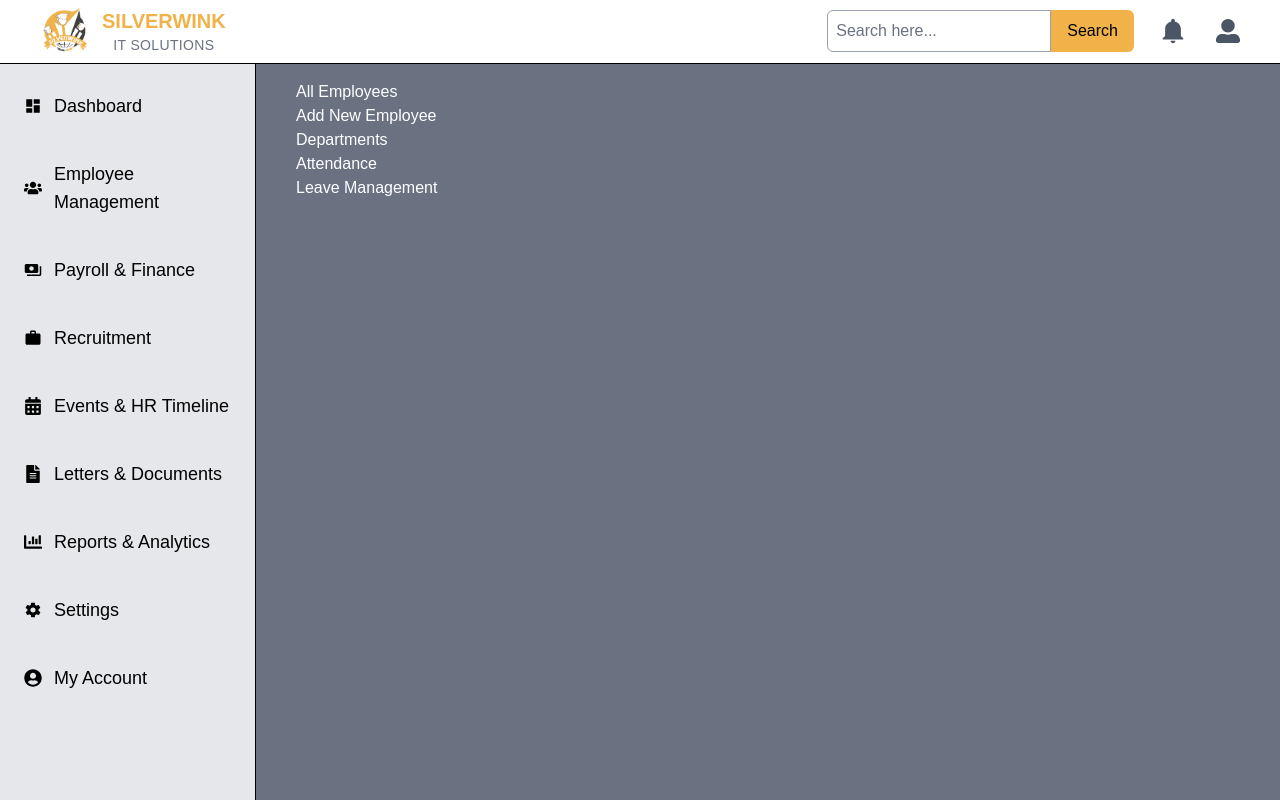
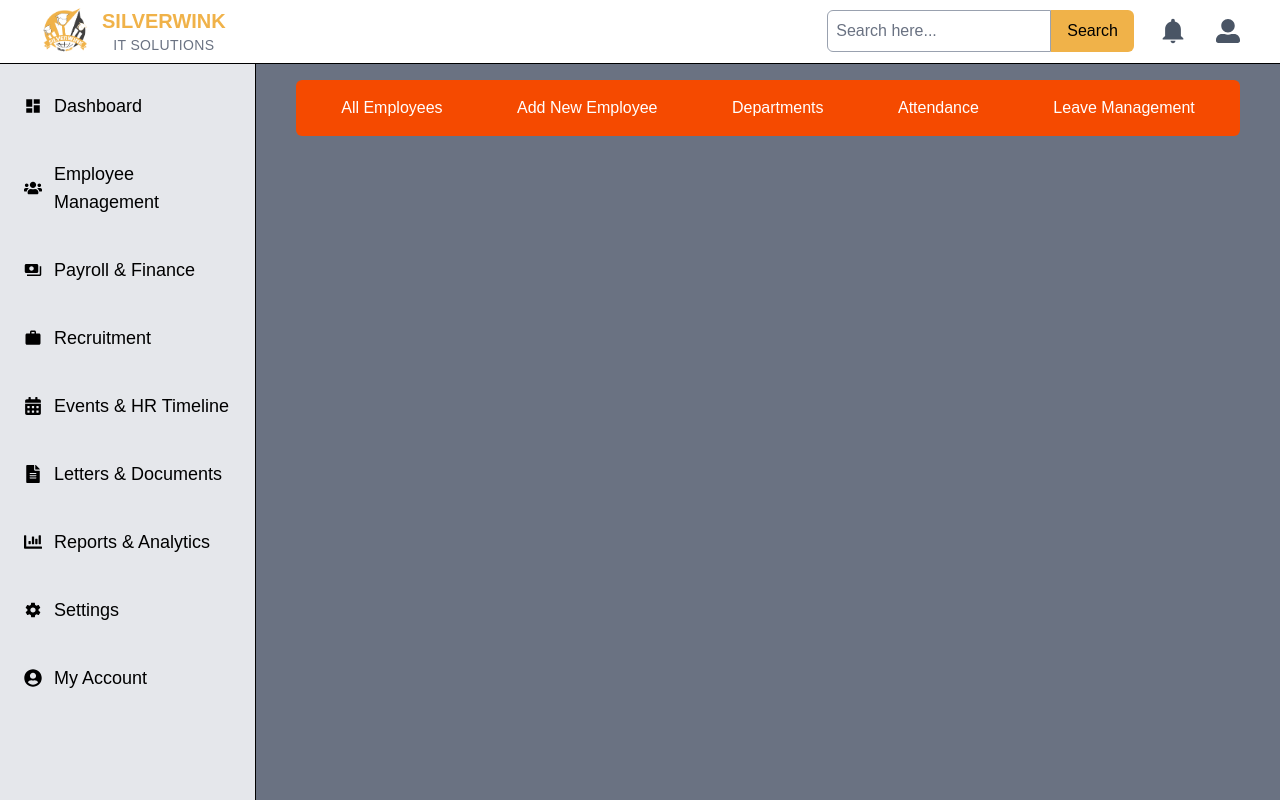
Before and after one commit to aashish-arya/Silverwink-IT-Solutions, a React (Vite) app in the folder frontend/: page /dashboard/employee in a window 1280 px wide. Built offline with nearby package versions, Linux system fonts and the light colour scheme.

Commit message:
fixed pages routing

```diff
--- a/frontend/src/App.jsx
+++ b/frontend/src/App.jsx
@@ -31,14 +31,13 @@ const App = () => {
           <Route path='/login' element={<Loginpage />} />
           <Route path='/dashboard' element={<Dashboard />} >
             <Route index element={<DashboardHero />} />
-            <Route path="main" element={<DashboardHero />} >
-              <Route path='all' element={<AllEmployees />} />
-              <Route path='add' element={<AddEmployee />} />
-              <Route path='department' element={<Department />} />
-              <Route path='attendance' element={<Attendance />} />
-              <Route path='leave' element={<Leave />} />
+            <Route path="employee" element={<EmployeeManagement />}>
+              <Route  path='all' element={<AllEmployees />} />
+              <Route path="add" element={<AddEmployee />} />
+              <Route path="department" element={<Department />} />
+              <Route path="attendance" element={<Attendance />} />
+              <Route path="leave" element={<Leave />} />
             </Route>
-            <Route path="employee" element={<EmployeeManagement />} />
             <Route path="payroll" element={<Payroll />} />
             <Route path="recuritment" element={<Recruitment />} />
             <Route path="events" element={<Events />} />
--- a/frontend/src/components/DashboardHero.jsx
+++ b/frontend/src/components/DashboardHero.jsx
@@ -3,22 +3,16 @@ import PageWrapper from './PageWrapper.jsx'
 import NavMenu from './NavMenu.jsx';
 import { Outlet } from 'react-router-dom';
 
-const navItems = [
-  { name: "All Employees", path: "all" },
-  { name: "Add New Employee", path: "add" },
-  { name: "Departments", path: "department" },
-  { name: "Attendance", path: "attendance" },
-  { name: "Leave Management", path: "leave" },
-];
+
 
 const DashboardHero = () => {
   return (
     <PageWrapper>
       <div className='bg-gray-500 w-full h-[200vh] py-4 px-10'>
-        <NavMenu items={navItems} />
-        <div>
-          <Outlet />
-        </div>
+        This is Dashboard
+        <br />
+        graphs\<br />
+        pie charts etc
       </div>
     </PageWrapper>
   )
--- a/frontend/src/components/DashboardSidebar.jsx
+++ b/frontend/src/components/DashboardSidebar.jsx
@@ -9,7 +9,7 @@ import { NavLink } from 'react-router-dom';
 
 const sidebarLinks = [
 
-    { to: "main", label: "Dashboard", icon: <MdDashboard /> },
+    { to: "", label: "Dashboard", icon: <MdDashboard /> },
     { to: "employee", label: "Employee Management", icon: <FaUsers /> },
     { to: "payroll", label: "Payroll & Finance", icon: <MdPayments /> },
     { to: "recuritment", label: "Recruitment", icon: <MdWork /> },
--- a/frontend/src/pages/AllEmployees.jsx
+++ b/frontend/src/pages/AllEmployees.jsx
@@ -2,8 +2,8 @@ import React from 'react'
 
 const AllEmployees = () => {
     return (
-        <div className='w-full bg-black text-white'>
-           the
+        <div className='w-full  bg-black text-white'>
+            here we will design all employees page
         </div>
     )
 }
--- a/frontend/src/pages/EmployeeManagement.jsx
+++ b/frontend/src/pages/EmployeeManagement.jsx
@@ -1,19 +1,23 @@
 import React from 'react'
 import PageWrapper from '../components/PageWrapper.jsx'
+import NavMenu from '../components/NavMenu.jsx'
+import { Outlet } from 'react-router-dom';
+const navItems = [
+  { name: "All Employees", path: "all" },
+  { name: "Add New Employee", path: "add" },
+  { name: "Departments", path: "department" },
+  { name: "Attendance", path: "attendance" },
+  { name: "Leave Management", path: "leave" },
+];
 const EmployeeManagement = () => {
   return (
     <PageWrapper>
       <div>
         <div className='bg-gray-500 w-full h-[200vh] py-4 px-10'>
-          <nav className='text-white'>
-            <ul >
-              <li>All Employees</li>
-              <li>Add New Employee</li>
-              <li>Departments</li>
-              <li>Attendance</li>
-              <li>Leave Management</li>
-            </ul>
-          </nav>
+          <NavMenu items={navItems} />
+          <div className='h-full'>
+            <Outlet />
+          </div>
         </div>
 
       </div>
```
